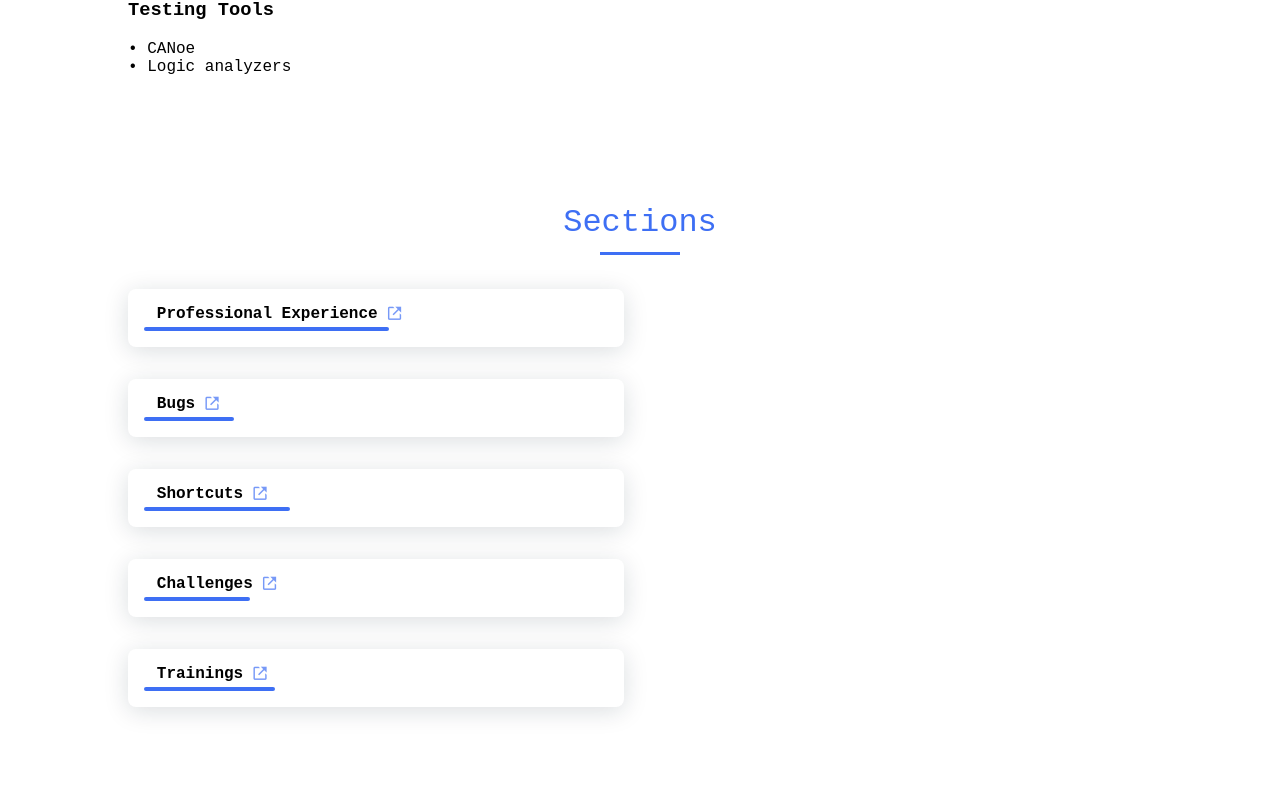
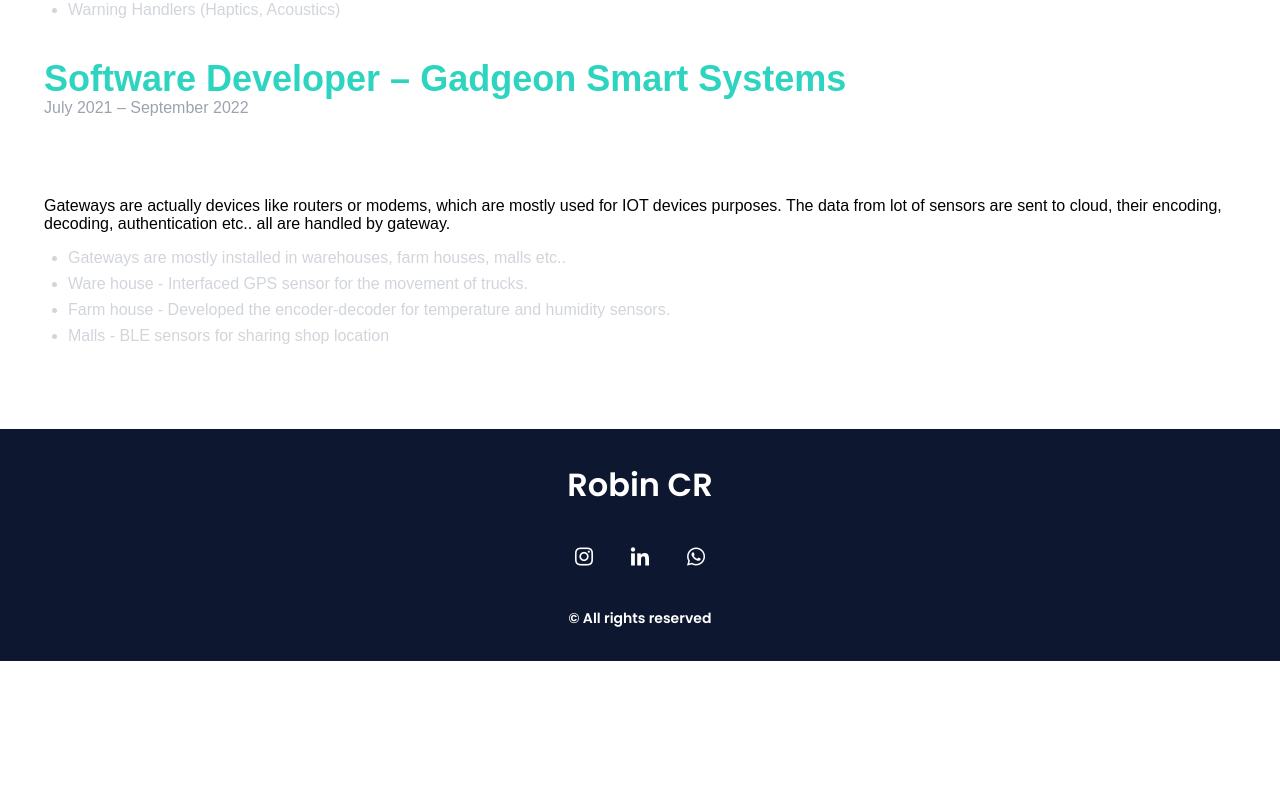
Before and after one commit to Robin005cr/Robin005cr.github.io, a React (Create React App) app: page /#/prof_exp in a window 1280 px wide. Shown: the part 1778-2580 px from the top of the page. After the commit the page ends 2439 px from the top, so only its background shows below. Built offline with nearby package versions, Linux system fonts and the light colour scheme.

Commit message:
updated the toggle bug

```diff
--- a/src/App.js
+++ b/src/App.js
@@ -1,5 +1,5 @@
 import React from 'react';
-import { BrowserRouter as Router, Routes, Route } from 'react-router-dom';
+import { HashRouter as Router, Routes, Route } from 'react-router-dom';
 import Header from './components/Header';
 import Footer from './components/Footer';
 import Home from './pages/Home';
--- a/src/assets/css/bugs.css
+++ b/src/assets/css/bugs.css
@@ -1,9 +1,7 @@
-body {
+.bugs-page {
   background: #fff;
   color: #000;
   font-family: 'Fira Code', monospace;
-  margin: 0;
-  padding: 20px;
 }
 
 h2 {
@@ -64,3 +62,24 @@ pre {
 .copy-icon:after {
   content: '📋';
 }
+
+/* Dark theme overrides to match homepage palette */
+body.dark-theme .bugs-page {
+  background: #121212;
+  color: #e6edf3;
+}
+
+body.dark-theme .code-container {
+  border-color: #3a3a5a;
+}
+
+body.dark-theme pre {
+  background: #0f172a;
+  color: #e6edf3;
+  box-shadow: 0 2px 8px rgba(0, 0, 0, 0.3);
+}
+
+body.dark-theme .copy-icon {
+  background: #233554;
+  color: #b6c6ff;
+}
--- a/src/components/Header.js
+++ b/src/components/Header.js
@@ -90,7 +90,7 @@ const Header = () => {
           <i className='bx bx-menu'></i>
         </div>
 
-        <div className="theme-toggle" id="theme-toggle" onClick={toggleTheme}>
+        <div className={`theme-toggle ${isDark ? 'active' : ''}`} id="theme-toggle" onClick={toggleTheme}>
           <i className={isDark ? 'bx bx-sun' : 'bx bx-moon'}></i>
         </div>
       </nav>
--- a/src/pages/Home.js
+++ b/src/pages/Home.js
@@ -1,4 +1,5 @@
 import React, { useEffect } from 'react';
+import { Link } from 'react-router-dom';
 import { useTypewriter } from '../hooks/useTypewriter';
 import ScrollReveal from 'scrollreveal';
 import './Home.css';
@@ -264,49 +265,49 @@ const Home = () => {
         <div className="skills__container bd-grid">
           <div>
             <div className="skills__data">
-              <a href="/prof_exp" className="skills__link">
+              <Link to="/prof_exp" className="skills__link">
                 <div className="skills__names">
                   <span className="skills__name">Professional Experience</span>
                   <i className='bx bx-link-external skills__icon'></i>
                 </div>
                 <div className="skills__bar skills__css"></div>
-              </a>
+              </Link>
             </div>
             <div className="skills__data">
-              <a href="/bugs" className="skills__link">
+              <Link to="/bugs" className="skills__link">
                 <div className="skills__names">
                   <span className="skills__name">Bugs</span>
                   <i className='bx bx-link-external skills__icon'></i>
                 </div>
                 <div className="skills__bar skills__css"></div>
-              </a>
+              </Link>
             </div>
             <div className="skills__data">
-              <a href="/shortcuts" className="skills__link">
+              <Link to="/shortcuts" className="skills__link">
                 <div className="skills__names">
                   <span className="skills__name">Shortcuts</span>
                   <i className='bx bx-link-external skills__icon'></i>
                 </div>
                 <div className="skills__bar skills__html"></div>
-              </a>
+              </Link>
             </div>
             <div className="skills__data">
-              <a href="/challenges" className="skills__link">
+              <Link to="/challenges" className="skills__link">
                 <div className="skills__names">
                   <span className="skills__name">Challenges</span>
                   <i className='bx bx-link-external skills__icon'></i>
                 </div>
                 <div className="skills__bar skills__js"></div>
-              </a>
+              </Link>
             </div>
             <div className="skills__data">
-              <a href="/trainings" className="skills__link">
+              <Link to="/trainings" className="skills__link">
                 <div className="skills__names">
                   <span className="skills__name">Trainings</span>
                   <i className='bx bx-link-external skills__icon'></i>
                 </div>
                 <div className="skills__bar skills__css"></div>
-              </a>
+              </Link>
             </div>
           </div>
         </div>
--- a/src/pages/ProfessionalExperience.css
+++ b/src/pages/ProfessionalExperience.css
@@ -1,10 +1,15 @@
 .prof-exp-page {
   font-family: Arial, sans-serif;
-  background-color: #111;
-  color: #f5f5f5;
+  background-color: #ffffff;
+  color: #000000;
   margin: 0;
   padding: 20px;
   min-height: 100vh;
+}
+
+body.dark-theme .prof-exp-page {
+  background-color: #121212;
+  color: #e6edf3;
 }
 
 .prof-exp-page h2 {
@@ -44,6 +49,10 @@
   bottom: 0;
   left: 30px;
   margin-left: -1px;
+}
+
+body.dark-theme .timeline::after {
+  background-color: #3a3a5a;
 }
 
 html {
@@ -93,7 +102,11 @@ html {
 
 .timeline-item span {
   font-size: 0.9rem;
-  color: #bbb;
+  color: #6b7280;
+}
+
+body.dark-theme .timeline-item span {
+  color: #9ca3af;
 }
 
 .max-w-5xl {
```
